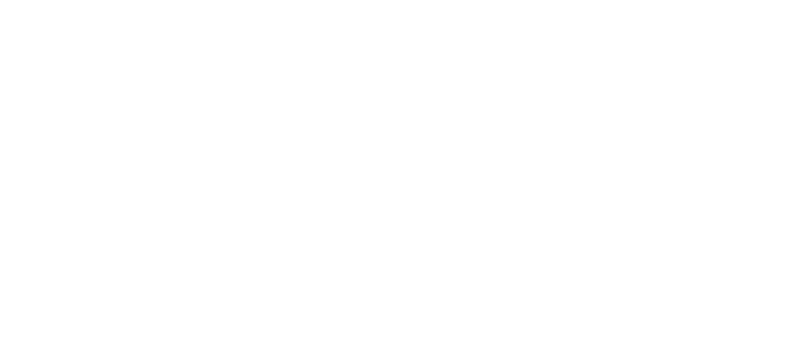
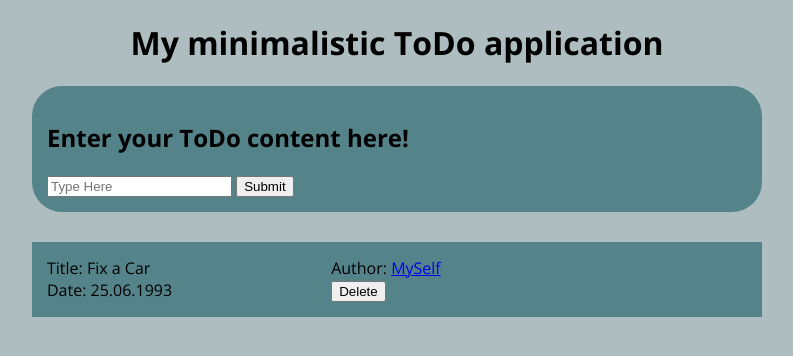
Before and after one commit to allhaker/ToDo, a website: page index.html in a window 1280 px wide. Shown: the whole page, without its empty margins (243-1036 px from the left). Drawn offline with nearby package versions, Linux system fonts and the light colour scheme; files that its build step writes are made by us from their sources.

Commit message:
HTML + CSS
First static page prototype

```diff
--- a/index.html
+++ b/index.html
@@ -4,11 +4,31 @@
 <head>
   <meta charset="utf-8">
   <title>ToDo</title>
-  <link href="css/style.css" rel="stylesheet">
+  <link href="style.css" rel="stylesheet">
 </head>
 
 <body id="my-body">
-
+  <h1>My minimalistic ToDo application</h1>
+  <div class="container form">
+    <form>
+      <h2>Enter your ToDo content here!</h2>
+      <input type="text" placeholder="Type Here" required>
+      <input type="submit">
+    </form>
+  </div>
+  <div class="container item">
+    <div class="block left">
+      <label>Title:</label>
+      <div>Fix a Car</div><br>
+      <label>Date:</label>
+      <div>25.06.1993</div>
+    </div>
+    <div class="block right">
+      <label>Author:</label>
+      <a href="huy.com">MySelf</a><br>
+      <button>Delete</button>
+    </div>
+  </div>
   <script type="text/javascript" src="bower_components/jquery/dist/jquery.min.js"></script>
 </body>
 
--- a/style.css
+++ b/style.css
@@ -0,0 +1,29 @@
+@import url(http://fonts.googleapis.com/css?family=Open+Sans:300italic,400italic,400,300,600,700);
+body {
+  background-color: #AEBDBF;
+  font-family: 'Open Sans', sans-serif;
+}
+
+h1 {
+  text-align: center;
+}
+
+.container {
+  position: relative;
+  width: 700px;
+  margin: 0 auto 30px auto;
+  padding: 15px;
+  background-color: #54838A;
+}
+
+.form {
+  border-radius: 30px;
+}
+.block {
+  display: inline-block;
+  width: 40%;
+}
+
+.block > div {
+  display: inline;
+}
```
